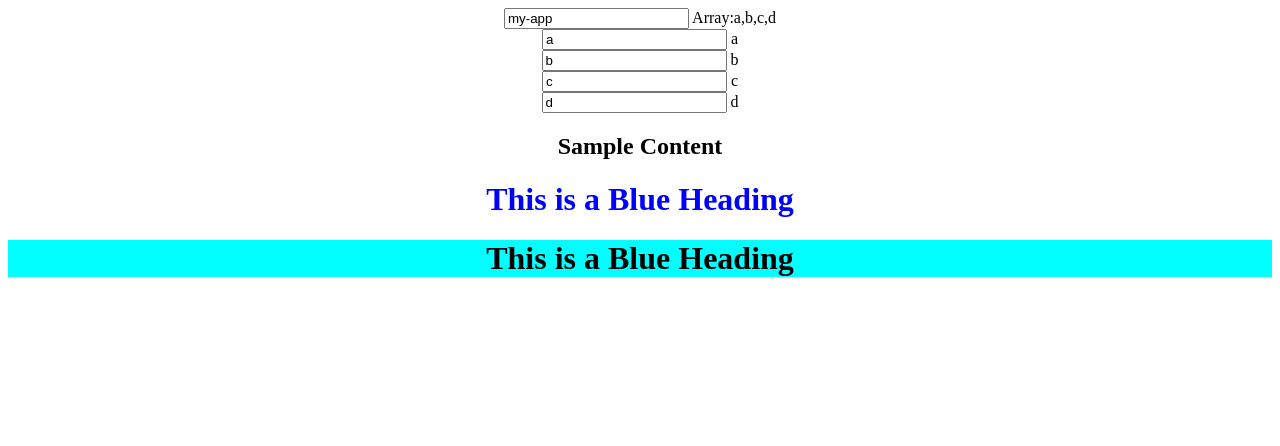
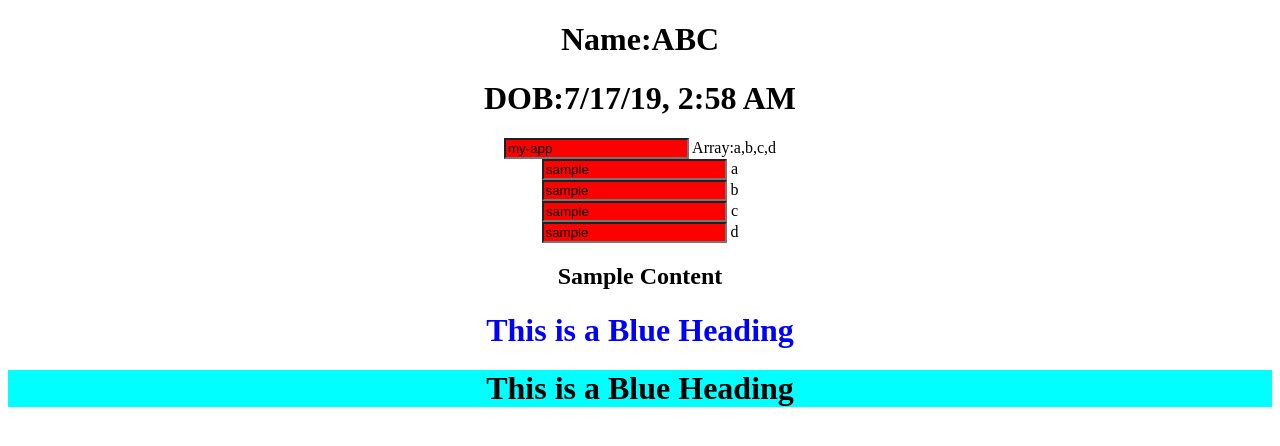
Before and after one commit to ksathiya88/Angular_Test_2, an Angular app: page / in a window 1280 px wide. Shown: the top 446 px of the page. Built offline with nearby package versions, Linux system fonts and the light colour scheme.

Commit message:
Adding files

```diff
--- a/src/app/app.component.html
+++ b/src/app/app.component.html
@@ -1,9 +1,12 @@
 <!--The content below is only a placeholder and can be replaced.-->
 <div style="text-align:center">
+  <h1>Name:{{name | uppercase }}</h1>
+  <h1>DOB:{{dateOfBirth| date:'short' }}</h1>
+
   <!-- <h1> -->
   <!-- <input type="text" [value]="title" (input)="setInput($event)" /> -->
   <!-- <input type="text" [value]="title" (input)="title=$event.target.value" /> -->
-  <input type="text" [(ngModel)]="title" />
+  <input type="text" appHighlight [(ngModel)]="title" />
 
   <!-- <input [ngModel]="title" (ngModelChange)="title = $event" />
 
@@ -18,7 +21,7 @@
   <div *ngFor="let elem of arrayElem">
     <!-- <h2>{{ elem }}</h2> -->
     <!-- <input [(ngModel)]="elem" /> -->
-    <input value="{{ elem }}" />
+    <input appHighlight value="{{ elem }}" />
     {{ elem }}
   </div>
   <!-- ngIf -->
--- a/src/app/app.component.ts
+++ b/src/app/app.component.ts
@@ -11,6 +11,9 @@ export class AppComponent {
 
   arrayElem: string[] = ["a", "b", "c", "d"];
 
+  name = "abc";
+  dateOfBirth: Date = new Date();
+
   printHello = () => {
     console.log("print hello");
     this.colorElem = "red";
--- a/src/app/app.module.ts
+++ b/src/app/app.module.ts
@@ -4,9 +4,10 @@ import { NgModule } from "@angular/core";
 import { AppRoutingModule } from "./app-routing.module";
 import { AppComponent } from "./app.component";
 import { FormsModule, ReactiveFormsModule } from "@angular/forms";
+import { HighlightDirective } from "./directive/highlight.directive";
 
 @NgModule({
-  declarations: [AppComponent],
+  declarations: [AppComponent, HighlightDirective],
   imports: [BrowserModule, AppRoutingModule, FormsModule],
   providers: [],
   bootstrap: [AppComponent]
--- /dev/null
+++ b/src/app/directive/highlight.directive.ts
@@ -0,0 +1,37 @@
+import {
+  Directive,
+  ElementRef,
+  OnInit,
+  HostBinding,
+  HostListener
+} from "@angular/core";
+
+@Directive({
+  selector: "[appHighlight]"
+})
+export class HighlightDirective implements OnInit {
+  @HostBinding("value") inputValue;
+  @HostBinding("style.backgroundColor") backColor;
+
+  @HostListener("click") onclick() {
+    console.log("Element Clicked");
+    this.backColor = "yellow";
+    this.inputValue = "clicked";
+  }
+
+  @HostListener("mouseleave") onMouseLeave() {
+    console.log("Element Clicked");
+    this.backColor = "blue";
+    this.inputValue = "leave";
+  }
+
+  constructor(public elementRef: ElementRef) {
+    console.log("elementRef", elementRef);
+  }
+
+  ngOnInit() {
+    // this.elementRef.nativeElement.style.backgroundColor = "yellow";
+    this.backColor = "red";
+    this.inputValue = "sample";
+  }
+}
--- a/tslint.json
+++ b/tslint.json
@@ -69,7 +69,7 @@
     "object-literal-sort-keys": false,
     "ordered-imports": false,
     "quotemark": [
-      true,
+      false,
       "single"
     ],
     "trailing-comma": false,
```
Also changed, not shown: 1 other file (tests, documents, lock files or other folders).
